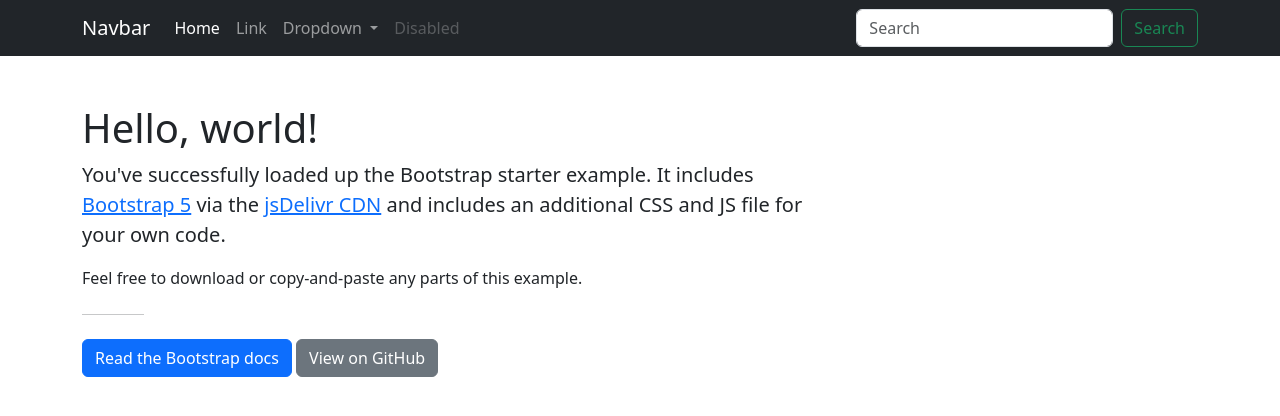
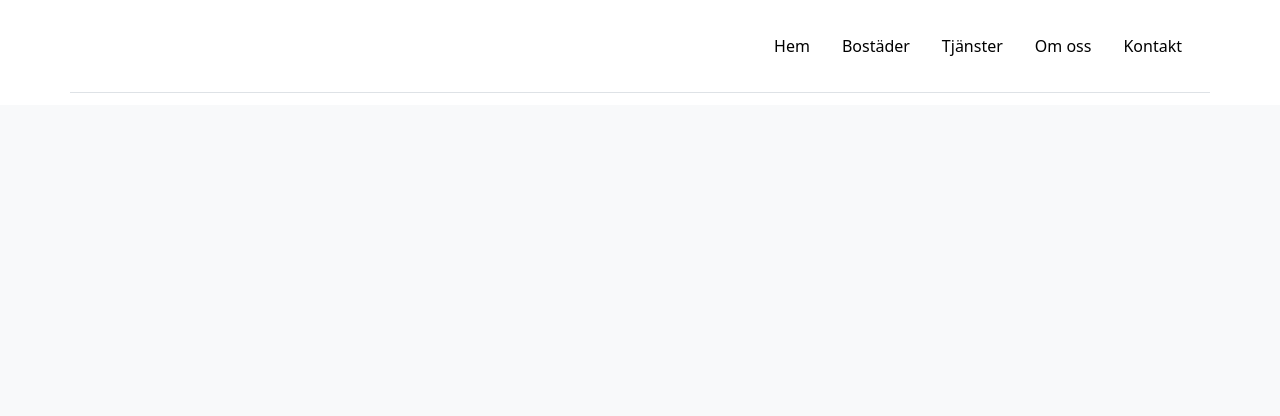
Before and after one commit to Havocados/ShopTilUDie, a plain HTML site: page index.html in a window 1280 px wide. Drawn offline with nearby package versions, Linux system fonts and the light colour scheme.

Commit message:
feature: - Add navbar component - Wrote JS for dynamic rendering of data from JSON file.

```diff
--- a/components/navbar/navbar.js
+++ b/components/navbar/navbar.js
@@ -0,0 +1,77 @@
+/*
+Navbar component script
+
+Functional description:
+    This script fetches the navbar data and renders the navbar links
+    dynamically.
+Usage:
+    Used in all pages that include the navbar component.
+*/
+
+// --------------------------------------------------------------------------
+// Import dependencies                                                      |
+// --------------------------------------------------------------------------
+import { fetchJSON } from '../../scripts/main.js';
+
+// --------------------------------------------------------------------------
+// Define constants                                                         |
+// --------------------------------------------------------------------------
+const navbarTarget = document.querySelector('nav.navbar');
+const navbarDataFilename = './components/navbar/navbar.json';
+
+// --------------------------------------------------------------------------
+// Call the function to render the navbar                                   |
+// --------------------------------------------------------------------------
+renderNavbar();
+
+// --------------------------------------------------------------------------
+// Function declarations                                                    |
+// --------------------------------------------------------------------------
+function renderNavbar() {
+    // -------------------------- OUTPUT HTML FOR NAVBAR --------------------------
+    navbarTarget.innerHTML = /* html */`
+    <div class="container pt-1 pb-3 my-1 border-bottom">
+        <a  href="index.php"
+            class="d-flex align-items-center link-body-emphasis text-decoration-none"
+            aria-label="Bootstrap">
+        <svg class="bi" width="103" height="60" aria-hidden="true">
+            <use xlink:href="#blge-logo-nav"></use>
+        </svg>
+        </a>
+        <button class="navbar-toggler"
+                type="button"
+                data-bs-toggle="collapse"
+                data-bs-target="#navbarSupportedContent"
+                aria-controls="navbarSupportedContent"
+                aria-expanded="false"
+                aria-label="Toggle navigation">
+            <span class="navbar-toggler-icon"></span>
+        </button>
+        <div class="collapse navbar-collapse justify-content-end" id="navbarSupportedContent">
+            <ul class="navbar-nav me-0 mb-2 mb-lg-0" id="navigation-list">
+
+            </ul>
+        </div>
+    </div>`;
+    // -------------------------- END OUTPUT HTML FOR NAVBAR --------------------------
+
+    // When the navbar structure is rendered, populate the links
+    renderNavbarLinks();
+};
+
+function renderNavbarLinks() {
+    fetchJSON(navbarDataFilename).then(navbarData => {
+        const navigationListTarget = document.getElementById('navigation-list');
+        // -------------------------- OUTPUT HTML FOR NAV LINKS --------------------------
+        navbarData.pages.forEach(page => {
+            navigationListTarget.innerHTML += /* html */`
+            <li class="nav-item mx-2">
+                <a class="nav-link link-body-emphasis" href="${page.link}">${page.name}</a>
+            </li>`;
+        });
+        // -------------------------- END OUTPUT HTML FOR NAV LINKS --------------------------
+    });
+};
+// --------------------------------------------------------------------------
+// End of function declarations                                             |
+// --------------------------------------------------------------------------
--- /dev/null
+++ b/components/navbar/navbar.json
@@ -0,0 +1,9 @@
+{
+  "pages": [
+    { "name": "Hem", "link": "index.php" },
+    { "name": "Bostäder", "link": "bostader.php" },
+    { "name": "Tjänster", "link": "tjanster.php" },
+    { "name": "Om oss", "link": "om-oss.php" },
+    { "name": "Kontakt", "link": "kontakt.php" }
+  ]
+}
--- a/index.html
+++ b/index.html
@@ -5,60 +5,14 @@
     <meta name="viewport" content="width=device-width, initial-scale=1">
     <title>Bootstrap demo</title>
     <link href="https://cdn.jsdelivr.net/npm/bootstrap@5.3.8/dist/css/bootstrap.min.css" rel="stylesheet" integrity="sha384-sRIl4kxILFvY47J16cr9ZwB07vP4J8+LH7qKQnuqkuIAvNWLzeN8tE5YBujZqJLB" crossorigin="anonymous">
-    <link rel="stylesheet" href="styles.css">
+    <link rel="stylesheet" href="styles/app.css">
   </head>
   <body>
-    <nav class="navbar navbar-expand-lg navbar-dark bg-dark">
-      <div class="container">
-        <a class="navbar-brand" href="#">Navbar</a>
-        <button class="navbar-toggler" type="button" data-bs-toggle="collapse" data-bs-target="#navbarSupportedContent" aria-controls="navbarSupportedContent" aria-expanded="false" aria-label="Toggle navigation">
-          <span class="navbar-toggler-icon"></span>
-        </button>
-        <div class="collapse navbar-collapse" id="navbarSupportedContent">
-          <ul class="navbar-nav me-auto mb-2 mb-lg-0">
-            <li class="nav-item">
-              <a class="nav-link active" aria-current="page" href="#">Home</a>
-            </li>
-            <li class="nav-item">
-              <a class="nav-link" href="#">Link</a>
-            </li>
-            <li class="nav-item dropdown">
-              <a class="nav-link dropdown-toggle" href="#" id="navbarDropdown" role="button" data-bs-toggle="dropdown" aria-expanded="false">
-                Dropdown
-              </a>
-              <ul class="dropdown-menu" aria-labelledby="navbarDropdown">
-                <li><a class="dropdown-item" href="#">Action</a></li>
-                <li><a class="dropdown-item" href="#">Another action</a></li>
-                <li><hr class="dropdown-divider"></li>
-                <li><a class="dropdown-item" href="#">Something else here</a></li>
-              </ul>
-            </li>
-            <li class="nav-item">
-              <a class="nav-link disabled">Disabled</a>
-            </li>
-          </ul>
-          <form class="d-flex" role="search">
-            <input class="form-control me-2" type="search" placeholder="Search" aria-label="Search">
-            <button class="btn btn-outline-success" type="submit">Search</button>
-          </form>
-        </div>
-      </div>
+    <nav class="navbar navbar-expand-lg navbar-light bg-white">
+        <script type="module" src="components/navbar/navbar.js"></script>
     </nav>
+    <script src="https://cdn.jsdelivr.net/npm/bootstrap@5.3.8/dist/js/bootstrap.bundle.min.js" integrity="sha384-FKyoEForCGlyvwx9Hj09JcYn3nv7wiPVlz7YYwJrWVcXK/BmnVDxM+D2scQbITxI" crossorigin="anonymous"></script>
+    <script type="module" src="scripts/main.js"></script>
 
-    <div class="container my-5">
-      <h1>Hello, world!</h1>
-      <div class="col-lg-8 px-0">
-        <p class="fs-5">You've successfully loaded up the Bootstrap starter example. It includes <a href="https://getbootstrap.com/">Bootstrap 5</a> via the <a href="https://www.jsdelivr.com/package/npm/bootstrap">jsDelivr CDN</a> and includes an additional CSS and JS file for your own code.</p>
-        <p>Feel free to download or copy-and-paste any parts of this example.</p>
-
-        <hr class="col-1 my-4">
-
-        <a href="https://getbootstrap.com" class="btn btn-primary">Read the Bootstrap docs</a>
-        <a href="https://github.com/twbs/examples" class="btn btn-secondary">View on GitHub</a>
-      </div>
-    </div>
-
-    <script src="https://cdn.jsdelivr.net/npm/bootstrap@5.3.8/dist/js/bootstrap.bundle.min.js" integrity="sha384-FKyoEForCGlyvwx9Hj09JcYn3nv7wiPVlz7YYwJrWVcXK/BmnVDxM+D2scQbITxI" crossorigin="anonymous"></script>
-    <script src="main.js"></script>
   </body>
 </html>
--- a/scripts/main.js
+++ b/scripts/main.js
@@ -1,3 +1,12 @@
-//
-// Place any custom JS here
-//
+// Fetch JSON data from a given filename
+// Returns a promise that resolves to the parsed JSON object
+// ((Try not to overuse this function to avoid excessive network requests))
+function fetchJSON(filename) {
+  return fetch(filename)
+    .then(response => response.json())
+    .then(json => {
+      return json;
+    });
+}
+
+export { fetchJSON };
```
Also changed, not shown: assets/images/blge_logo.svg (added).
